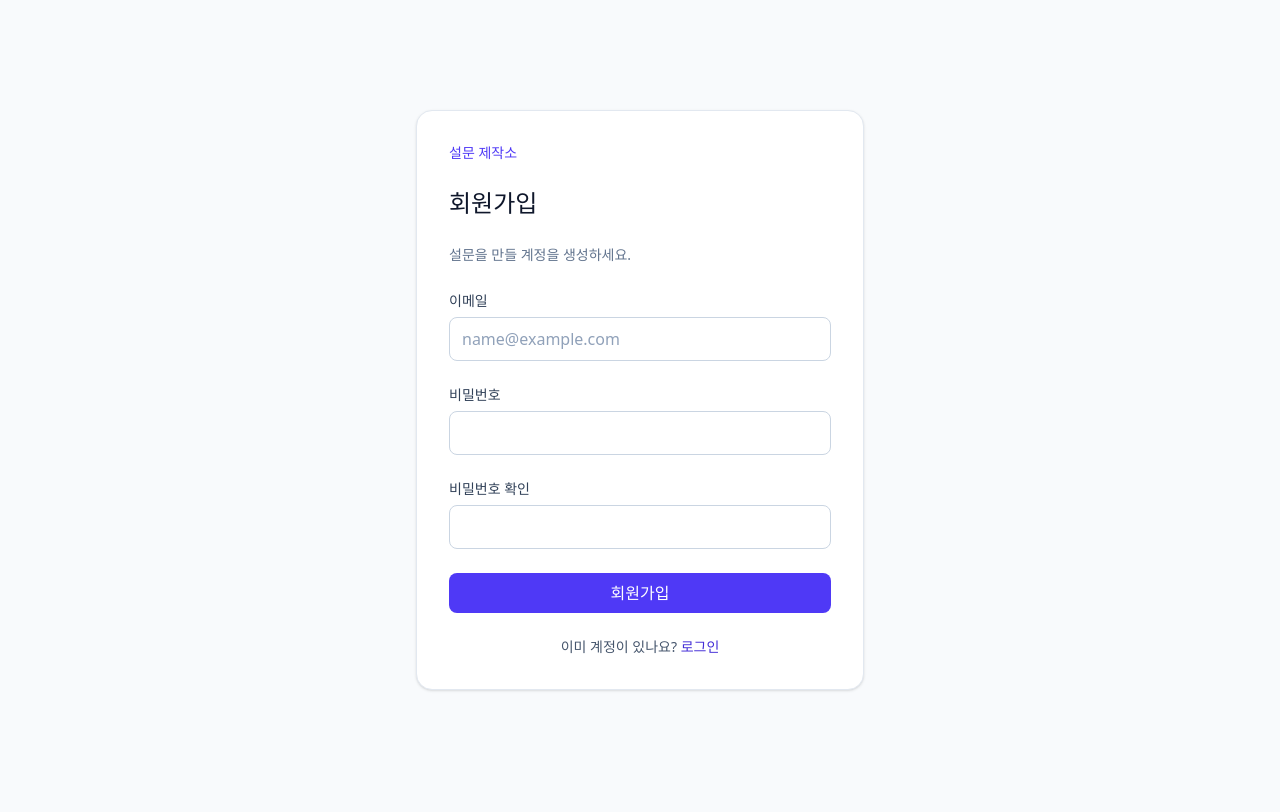
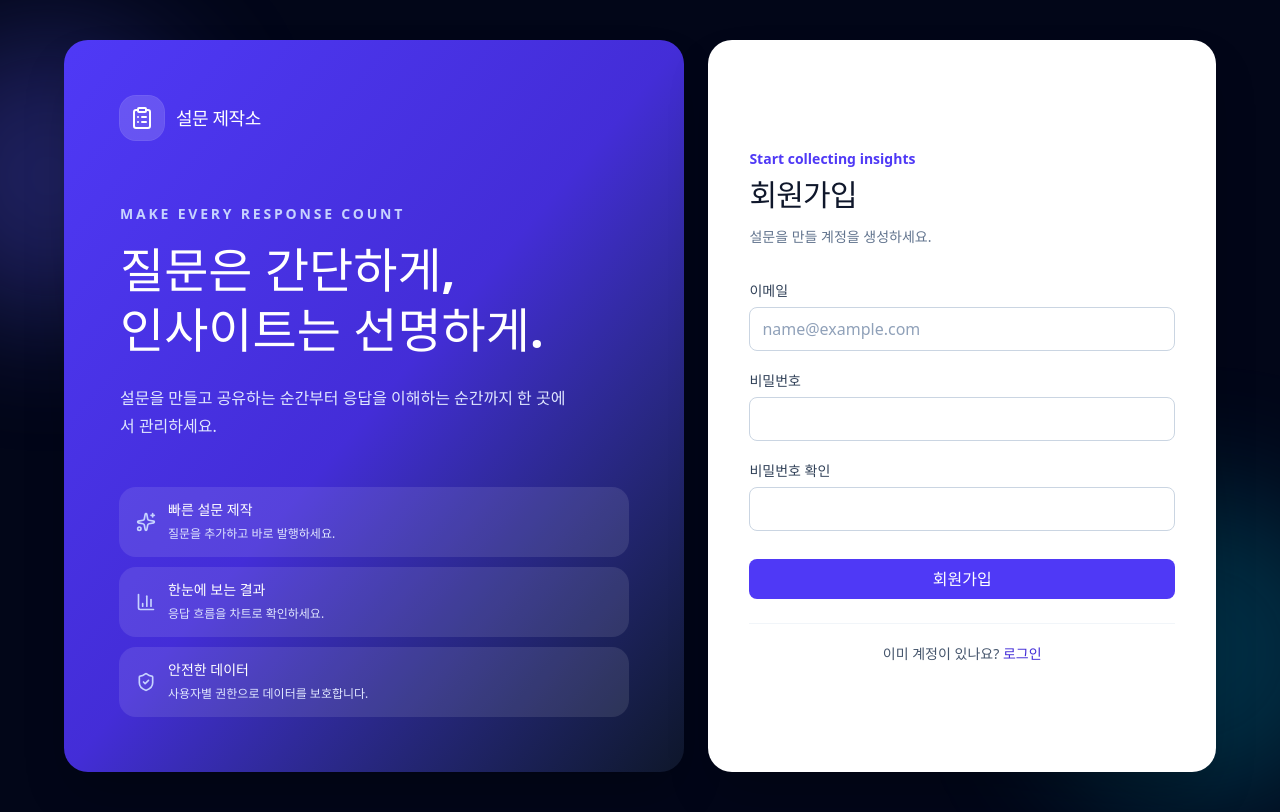
Before and after one commit to gyeonggumun/survey-maker, a React (Vite) app: page /signup in a window 1280 px wide. Built offline with nearby package versions, Linux system fonts and the light colour scheme; no server answers.

Commit message:
style(layout): 반응형 인증과 앱 쉘 개선

```diff
--- a/src/App.tsx
+++ b/src/App.tsx
@@ -17,9 +17,9 @@ const SurveyResultPage = lazy(() => import('./pages/survey/SurveyResultPage'))
 
 function DashboardLayout() {
   return (
-    <div className="min-h-screen bg-slate-50">
+    <div className="min-h-screen bg-[radial-gradient(circle_at_top,_#eef2ff_0,_#f8fafc_38rem)]">
       <Header />
-      <main className="mx-auto w-full max-w-6xl px-4 py-8 sm:px-6">
+      <main className="mx-auto w-full max-w-6xl px-4 py-6 sm:px-6 sm:py-8 lg:py-10">
         <Outlet />
       </main>
     </div>
--- a/src/components/common/Button.tsx
+++ b/src/components/common/Button.tsx
@@ -20,7 +20,7 @@ export default function Button({
 }: ButtonProps) {
   return (
     <button
-      className={`inline-flex min-h-10 items-center justify-center rounded-lg px-4 py-2 text-sm font-semibold transition focus-visible:outline-2 focus-visible:outline-offset-2 disabled:cursor-not-allowed disabled:opacity-50 ${styles[variant]} ${className}`}
+      className={`inline-flex min-h-10 items-center justify-center rounded-lg px-4 py-2 text-sm font-semibold transition duration-200 active:scale-[0.98] focus-visible:outline-2 focus-visible:outline-offset-2 disabled:cursor-not-allowed disabled:opacity-50 ${styles[variant]} ${className}`}
       {...props}
     >
       {children}
--- /dev/null
+++ b/src/components/layout/AuthLayout.tsx
@@ -0,0 +1,83 @@
+import type { ReactNode } from 'react'
+import { BarChart3, ClipboardList, ShieldCheck, Sparkles } from 'lucide-react'
+
+const highlights = [
+  { icon: Sparkles, label: '빠른 설문 제작', description: '질문을 추가하고 바로 발행하세요.' },
+  { icon: BarChart3, label: '한눈에 보는 결과', description: '응답 흐름을 차트로 확인하세요.' },
+  { icon: ShieldCheck, label: '안전한 데이터', description: '사용자별 권한으로 데이터를 보호합니다.' },
+]
+
+interface AuthLayoutProps {
+  eyebrow: string
+  title: string
+  description: string
+  children: ReactNode
+  footer: ReactNode
+}
+
+export default function AuthLayout({
+  eyebrow,
+  title,
+  description,
+  children,
+  footer,
+}: AuthLayoutProps) {
+  return (
+    <main className="relative isolate flex min-h-screen overflow-hidden bg-slate-950 px-4 py-6 sm:px-6 lg:items-center lg:py-10">
+      <div className="pointer-events-none absolute -left-24 top-8 size-72 rounded-full bg-indigo-500/30 blur-3xl" />
+      <div className="pointer-events-none absolute -right-20 bottom-0 size-80 rounded-full bg-cyan-400/20 blur-3xl" />
+
+      <div className="relative mx-auto grid w-full max-w-6xl gap-6 lg:grid-cols-[1.1fr_.9fr] lg:items-stretch">
+        <section className="hidden overflow-hidden rounded-3xl bg-gradient-to-br from-indigo-600 via-indigo-700 to-slate-900 p-10 text-white shadow-2xl lg:flex lg:flex-col lg:justify-between xl:p-14">
+          <div>
+            <div className="flex items-center gap-3">
+              <span className="flex size-11 items-center justify-center rounded-2xl bg-white/15 ring-1 ring-white/20">
+                <ClipboardList className="size-6" aria-hidden="true" />
+              </span>
+              <span className="text-lg font-bold tracking-tight">설문 제작소</span>
+            </div>
+            <p className="mt-16 max-w-md text-sm font-semibold uppercase tracking-[0.2em] text-indigo-200">
+              Make every response count
+            </p>
+            <h2 className="mt-4 max-w-lg text-4xl font-bold leading-tight xl:text-5xl">
+              질문은 간단하게,
+              <br />
+              인사이트는 선명하게.
+            </h2>
+            <p className="mt-6 max-w-md text-base leading-7 text-indigo-100">
+              설문을 만들고 공유하는 순간부터 응답을 이해하는 순간까지 한 곳에서 관리하세요.
+            </p>
+          </div>
+
+          <ul className="mt-12 grid gap-3">
+            {highlights.map(({ icon: Icon, label, description: itemDescription }) => (
+              <li className="flex items-center gap-3 rounded-2xl bg-white/10 px-4 py-3 ring-1 ring-white/10" key={label}>
+                <Icon className="size-5 shrink-0 text-indigo-200" aria-hidden="true" />
+                <span>
+                  <strong className="block text-sm">{label}</strong>
+                  <span className="text-xs text-indigo-100">{itemDescription}</span>
+                </span>
+              </li>
+            ))}
+          </ul>
+        </section>
+
+        <section className="flex items-center rounded-3xl border border-white/10 bg-white p-6 shadow-2xl sm:p-10">
+          <div className="w-full">
+            <div className="mb-8 flex items-center gap-2 lg:hidden">
+              <span className="flex size-10 items-center justify-center rounded-xl bg-indigo-600 text-white">
+                <ClipboardList className="size-5" aria-hidden="true" />
+              </span>
+              <span className="font-bold text-slate-900">설문 제작소</span>
+            </div>
+            <p className="text-sm font-semibold text-indigo-600">{eyebrow}</p>
+            <h1 className="mt-2 text-3xl font-bold tracking-tight text-slate-900">{title}</h1>
+            <p className="mt-3 text-sm leading-6 text-slate-500">{description}</p>
+            <div className="mt-8">{children}</div>
+            <div className="mt-6 border-t border-slate-100 pt-5">{footer}</div>
+          </div>
+        </section>
+      </div>
+    </main>
+  )
+}
--- a/src/index.css
+++ b/src/index.css
@@ -17,6 +17,13 @@ body {
   min-width: 320px;
   min-height: 100vh;
   margin: 0;
+  background: #f8fafc;
+  padding-bottom: env(safe-area-inset-bottom);
+}
+
+::selection {
+  background: #c7d2fe;
+  color: #312e81;
 }
 
 button,
--- a/src/pages/auth/LoginPage.tsx
+++ b/src/pages/auth/LoginPage.tsx
@@ -1,6 +1,7 @@
 import { useState } from 'react'
 import { useForm } from 'react-hook-form'
 import { Link, useLocation, useNavigate } from 'react-router-dom'
+import AuthLayout from '../../components/layout/AuthLayout'
 import Button from '../../components/common/Button'
 import Input from '../../components/common/Input'
 import { getErrorMessage } from '../../lib/errors'
@@ -38,17 +39,22 @@ export default function LoginPage() {
   }
 
   return (
-    <main className="flex min-h-screen items-center justify-center bg-slate-50 px-4">
-      <form
-        className="w-full max-w-md space-y-6 rounded-2xl border border-slate-200 bg-white p-8 shadow-sm"
-        onSubmit={handleSubmit(onSubmit)}
-      >
-        <p className="text-sm font-semibold text-indigo-600">설문 제작소</p>
-        <h1 className="mt-2 text-2xl font-bold text-slate-900">로그인</h1>
-        <p className="text-sm leading-6 text-slate-500">내 설문을 만들고 결과를 확인하세요.</p>
-
+    <AuthLayout
+      eyebrow="Welcome back"
+      title="로그인"
+      description="내 설문을 만들고 결과를 확인하세요."
+      footer={
+        <p className="text-center text-sm text-slate-600">
+          계정이 없나요?{' '}
+          <Link className="font-semibold text-indigo-700 hover:text-indigo-800" to="/signup">
+            회원가입
+          </Link>
+        </p>
+      }
+    >
+      <form className="space-y-5" onSubmit={handleSubmit(onSubmit)}>
         {!isSupabaseConfigured && (
-          <p className="rounded-lg bg-amber-50 px-3 py-2 text-sm leading-5 text-amber-800">
+          <p className="rounded-xl border border-amber-200 bg-amber-50 px-3 py-2.5 text-sm leading-5 text-amber-800">
             Supabase 환경 변수를 설정하면 로그인할 수 있습니다.
           </p>
         )}
@@ -78,22 +84,15 @@ export default function LoginPage() {
         />
 
         {submitError && (
-          <p className="rounded-lg bg-rose-50 px-3 py-2 text-sm text-rose-700" role="alert">
+          <p className="rounded-xl border border-rose-200 bg-rose-50 px-3 py-2.5 text-sm text-rose-700" role="alert">
             {submitError}
           </p>
         )}
 
-        <Button className="w-full" type="submit" disabled={isSubmitting || !isSupabaseConfigured}>
+        <Button className="mt-2 w-full" type="submit" disabled={isSubmitting || !isSupabaseConfigured}>
           {isSubmitting ? '로그인 중…' : '로그인'}
         </Button>
-
-        <p className="text-center text-sm text-slate-600">
-          계정이 없나요?{' '}
-          <Link className="font-semibold text-indigo-700" to="/signup">
-            회원가입
-          </Link>
-        </p>
       </form>
-    </main>
+    </AuthLayout>
   )
 }
--- a/src/pages/auth/SignupPage.tsx
+++ b/src/pages/auth/SignupPage.tsx
@@ -1,6 +1,7 @@
 import { useState } from 'react'
 import { useForm } from 'react-hook-form'
 import { Link, useNavigate } from 'react-router-dom'
+import AuthLayout from '../../components/layout/AuthLayout'
 import Button from '../../components/common/Button'
 import Input from '../../components/common/Input'
 import { getErrorMessage } from '../../lib/errors'
@@ -44,17 +45,22 @@ export default function SignupPage() {
   }
 
   return (
-    <main className="flex min-h-screen items-center justify-center bg-slate-50 px-4">
-      <form
-        className="w-full max-w-md space-y-6 rounded-2xl border border-slate-200 bg-white p-8 shadow-sm"
-        onSubmit={handleSubmit(onSubmit)}
-      >
-        <p className="text-sm font-semibold text-indigo-600">설문 제작소</p>
-        <h1 className="mt-2 text-2xl font-bold text-slate-900">회원가입</h1>
-        <p className="text-sm leading-6 text-slate-500">설문을 만들 계정을 생성하세요.</p>
-
+    <AuthLayout
+      eyebrow="Start collecting insights"
+      title="회원가입"
+      description="설문을 만들 계정을 생성하세요."
+      footer={
+        <p className="text-center text-sm text-slate-600">
+          이미 계정이 있나요?{' '}
+          <Link className="font-semibold text-indigo-700 hover:text-indigo-800" to="/login">
+            로그인
+          </Link>
+        </p>
+      }
+    >
+      <form className="space-y-5" onSubmit={handleSubmit(onSubmit)}>
         {!isSupabaseConfigured && (
-          <p className="rounded-lg bg-amber-50 px-3 py-2 text-sm leading-5 text-amber-800">
+          <p className="rounded-xl border border-amber-200 bg-amber-50 px-3 py-2.5 text-sm leading-5 text-amber-800">
             Supabase 환경 변수를 설정하면 회원가입할 수 있습니다.
           </p>
         )}
@@ -98,27 +104,20 @@ export default function SignupPage() {
         />
 
         {submitError && (
-          <p className="rounded-lg bg-rose-50 px-3 py-2 text-sm text-rose-700" role="alert">
+          <p className="rounded-xl border border-rose-200 bg-rose-50 px-3 py-2.5 text-sm text-rose-700" role="alert">
             {submitError}
           </p>
         )}
         {successMessage && (
-          <p className="rounded-lg bg-emerald-50 px-3 py-2 text-sm text-emerald-700" role="status">
+          <p className="rounded-xl border border-emerald-200 bg-emerald-50 px-3 py-2.5 text-sm text-emerald-700" role="status">
             {successMessage}
           </p>
         )}
 
-        <Button className="w-full" type="submit" disabled={isSubmitting || !isSupabaseConfigured}>
+        <Button className="mt-2 w-full" type="submit" disabled={isSubmitting || !isSupabaseConfigured}>
           {isSubmitting ? '가입 중…' : '회원가입'}
         </Button>
-
-        <p className="text-center text-sm text-slate-600">
-          이미 계정이 있나요?{' '}
-          <Link className="font-semibold text-indigo-700" to="/login">
-            로그인
-          </Link>
-        </p>
       </form>
-    </main>
+    </AuthLayout>
   )
 }
```
Also changed, not shown: src/components/layout/Header.tsx (+7 -6 lines).
